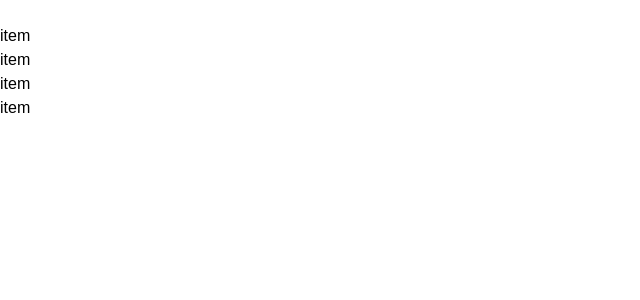
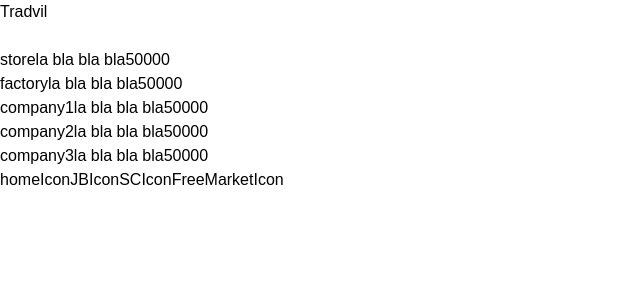
Before and after one commit to Abonsama/tradvil, a Next.js app: page /businessPage in a window 1280 px wide. Shown: the top 300 px of the page, without its empty margins (0-640 px from the left). Built offline with nearby package versions, Linux system fonts and the light colour scheme.

Commit message:
Fix:set functionality of business selection page

```diff
--- a/app/businessPage/page.tsx
+++ b/app/businessPage/page.tsx
@@ -1,15 +1,75 @@
 import Link from "next/link"
+import Navbar from "../navbar";
+import Header from "../header";
 export default function BusinessesPage(){
+    function listItems(){
+        // after Fetch it gets the object of business and it has array of objects each array represents each type of business
+        const fetchData =[
+            {
+                type:"store",
+                name:"",
+                describtion:'la bla bla bla',
+                fees:50000
+            },
+            {
+                type:"factory",
+                name:"",
+                describtion:'la bla bla bla',
+                fees:50000
+            },
+            {
+                type:"company1",
+                name:"",
+                describtion:'la bla bla bla',
+                fees:50000
+            },
+            {
+                type:"company2",
+                name:"",
+                describtion:'la bla bla bla',
+                fees:50000
+            },
+            {
+                type:"company3",
+                name:"",
+                describtion:'la bla bla bla',
+                fees:50000
+            },
+        ]
+        function BsLi(DD){
+            let li1;
+            let li2;
+            let li3;
+            let li4;
+            let li5;
+            for (let Bs=0;Bs < DD.length;Bs++){
+                if(DD[Bs].type=='store'){
+                    li1=DD[Bs]
+                }else if(DD[Bs].type=='factory'){
+                    li2=DD[Bs]
+                }else if(DD[Bs].type=='company1'){
+                    li3=DD[Bs]
+                }else if(DD[Bs].type=='company2'){
+                    li4=DD[Bs]
+                }else {li5=DD[Bs]}
+            }
+            return(<ul>
+                <li><button><span>{li1.type}</span><span>{li1.describtion}</span><span>{li1.fees}</span></button></li>
+                <li><button><span>{li2.type}</span><span>{li2.describtion}</span><span>{li2.fees}</span></button></li>
+                <li><button><span>{li3.type}</span><span>{li3.describtion}</span><span>{li3.fees}</span></button></li>
+                <li><button><span>{li4.type}</span><span>{li4.describtion}</span><span>{li4.fees}</span></button></li>
+                <li><button><span>{li5.type}</span><span>{li5.describtion}</span><span>{li5.fees}</span></button></li>
+            </ul>)
+        }
+        return BsLi(fetchData)
+    }
     return(
         <section>
+            <Header></Header>
             <button className="filterButton"></button>
             <Link href={"itemslist"}></Link>
-            <ul>
-                <li>item</li>
-                <li>item</li>
-                <li>item</li>
-                <li>item</li>
-            </ul>
+            {listItems()}
+            <Navbar></Navbar>
         </section>
     )
 }
--- a/app/jobsPage/page.tsx
+++ b/app/jobsPage/page.tsx
@@ -62,11 +62,11 @@ export default function jobsPage(){
                 }else {li5=DD[jo]}
             }
             return(<ul>
-                <li><span>{li1.job}</span><span>{li1.describtion}</span><span>{li1.salary}</span></li>
-                <li><span>{li2.job}</span><span>{li2.describtion}</span><span>{li2.salary}</span></li>
-                <li><span>{li3.job}</span><span>{li3.describtion}</span><span>{li3.salary}</span></li>
-                <li><span>{li4.job}</span><span>{li4.describtion}</span><span>{li4.salary}</span></li>
-                <li><span>{li5.job}</span><span>{li5.describtion}</span><span>{li5.salary}</span></li>
+                <li><button><span>{li1.job}</span><span>{li1.describtion}</span><span>{li1.salary}</span></button></li>
+                <li><button><span>{li2.job}</span><span>{li2.describtion}</span><span>{li2.salary}</span></button></li>
+                <li><button><span>{li3.job}</span><span>{li3.describtion}</span><span>{li3.salary}</span></button></li>
+                <li><button><span>{li4.job}</span><span>{li4.describtion}</span><span>{li4.salary}</span></button></li>
+                <li><button><span>{li5.job}</span><span>{li5.describtion}</span><span>{li5.salary}</span></button></li>
             </ul>)
         }
         return JoLi(fetchData)
```
